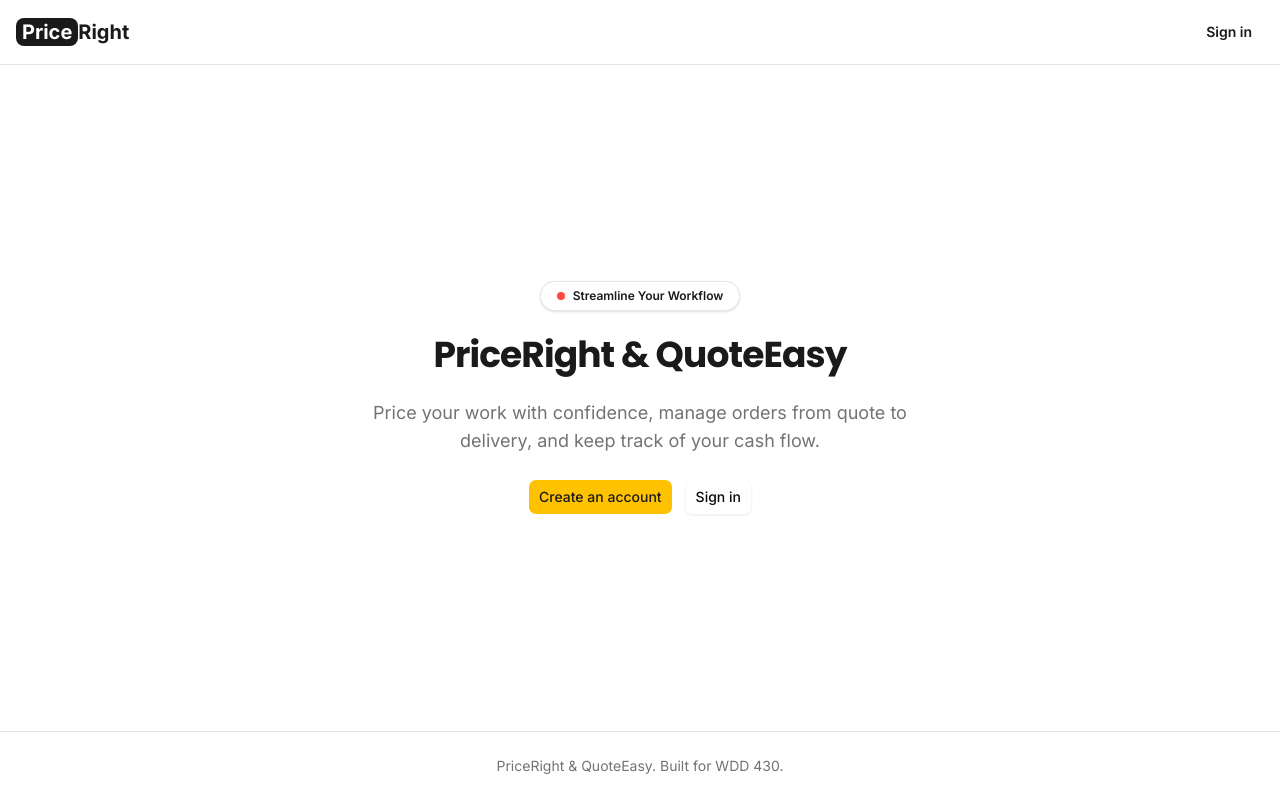
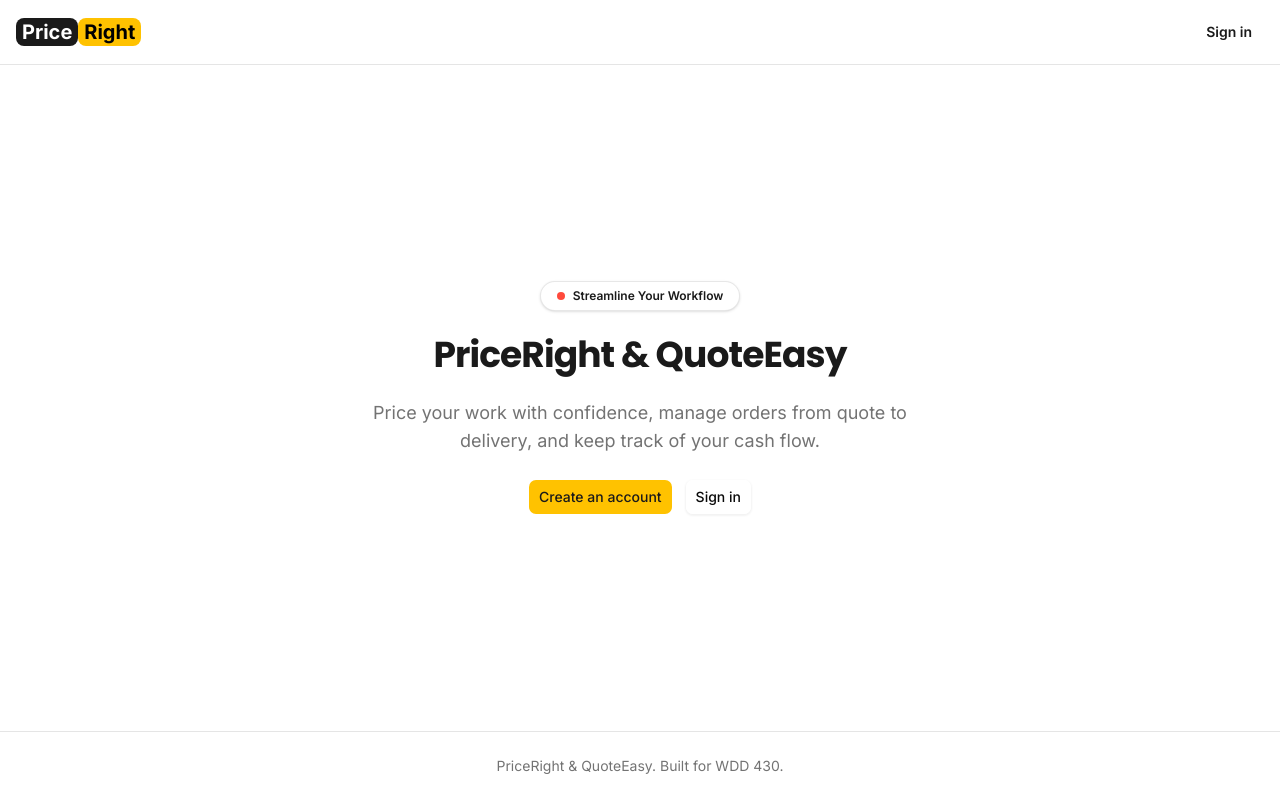
Before and after one commit to SERDOTTE/priceright, a Next.js app: page / in a window 1280 px wide. Built offline with nearby package versions, Linux system fonts and the light colour scheme; no server answers.

Commit message:
efadadfad

```diff
--- a/src/components/Header.tsx
+++ b/src/components/Header.tsx
@@ -16,7 +16,7 @@ export default async function Header() {
         <Link href="/" className="text-xl font-bold text-ink">
           {/* Brand yellow as a background chip with ink text (contrast-safe). */}
           <span className="rounded-md bg-ink px-1.5 py-0.5 text-white">Price</span>
-          Right
+          <span className="rounded-md bg-brand px-1.5 py-0.5 text-black">Right</span>
         </Link>
 
         {user ? (
```
